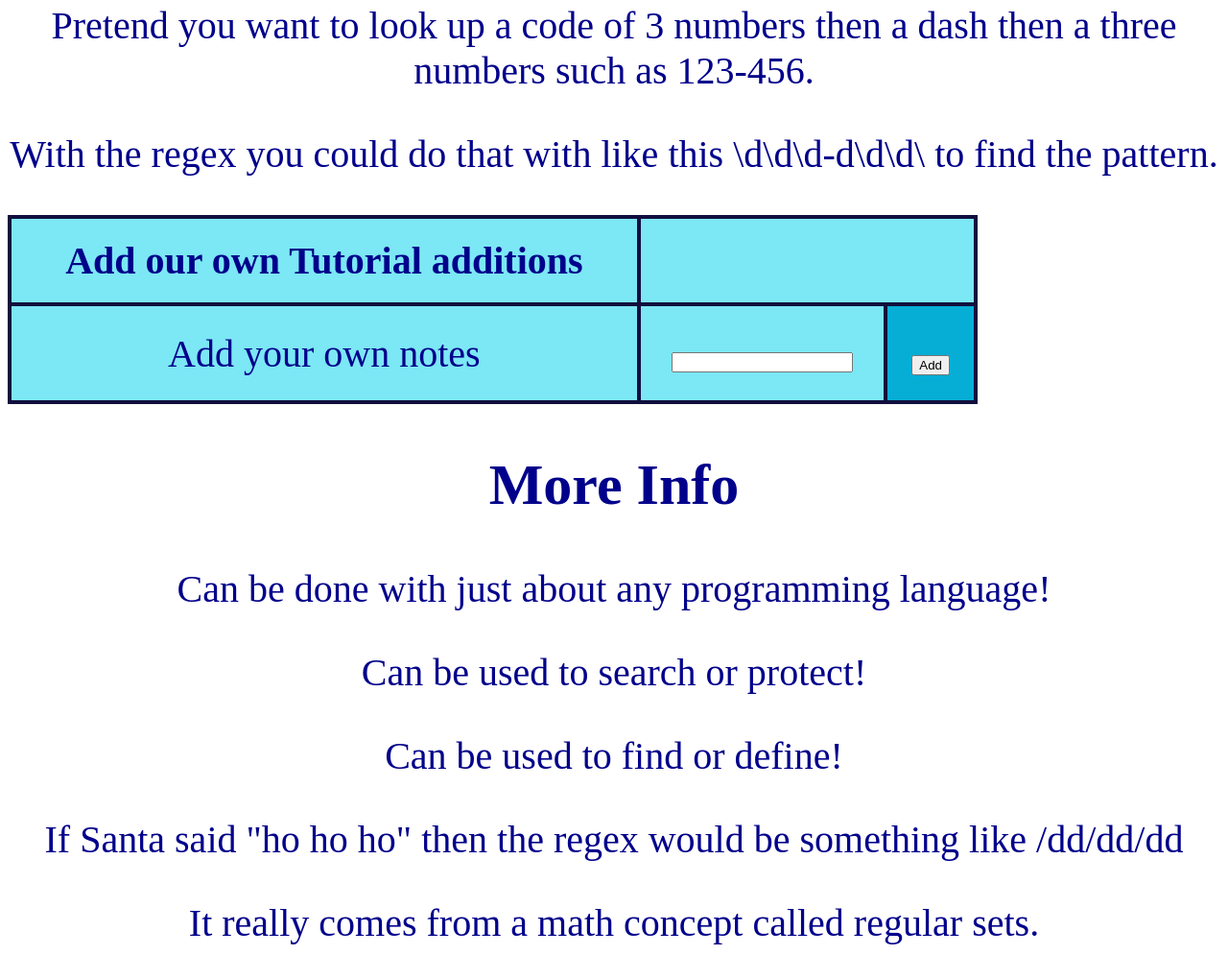
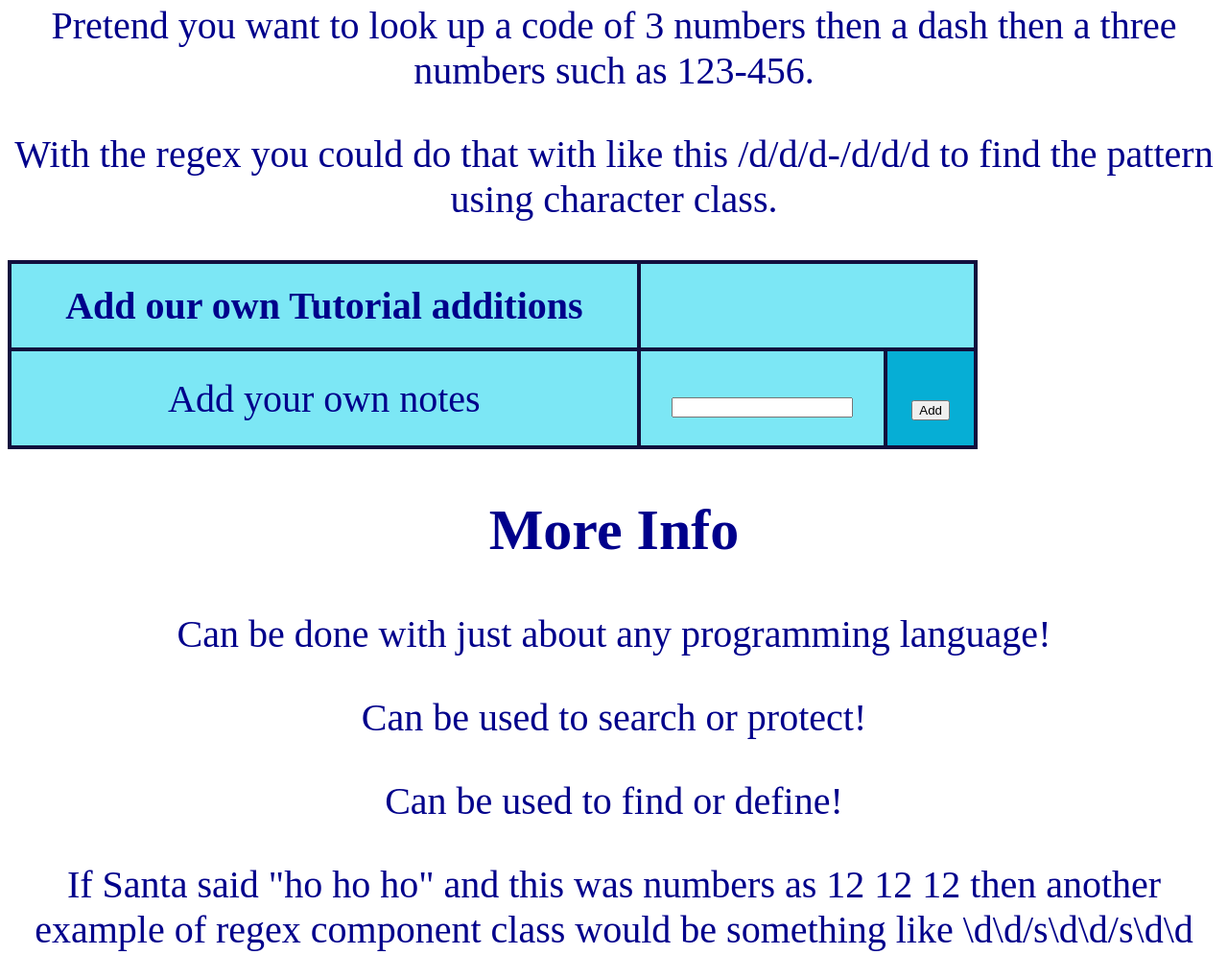
Before and after one commit to laurabora118/uofa-module17-regextutorial-lsandura, a plain HTML site: page index.html in a window 1280 px wide. Shown: the part 1417-2412 px from the top of the page at 96% size. Drawn offline with Linux system fonts and the light colour scheme.

Commit message:
add gist.md and components

```diff
--- a/index.html
+++ b/index.html
@@ -22,7 +22,7 @@
         <p>In speaking language there are sounds that are patterns, regular expresssions are like this but are written patterns.
         <p>Regex takes a sequence of characters to define a pattern, uses a regular type of flow but also is generalized</p>
         <p>Pretend you want to look up a code of 3 numbers then a dash then a three numbers such as 123-456.</p>
-        <p>With the regex you could do that with like this \d\d\d-d\d\d\ to find the pattern.
+        <p>With the regex you could do that with like this /d/d/d-/d/d/d to find the pattern using character class.
         <table>
           <thead>
               <tr>
@@ -44,7 +44,7 @@
         <p>Can be done with just about any programming language!</p>
         <p>Can be used to search or protect!</p>
         <p>Can be used to find or define!</p>
-        <p>If Santa said "ho ho ho" then the regex would be something like /dd/dd/dd</p>
+        <p>If Santa said "ho ho ho" and this was numbers as 12 12 12 then another example of regex component class would be something like \d\d/s\d\d/s\d\d</p>
         <p>It really comes from a math concept called regular sets.</p>
         <p>The concept is something that young kids learn in elementary books when they have a lesson to match shape pattern pictures</p>
     </section>
```
Also changed, not shown: 2 other files.
